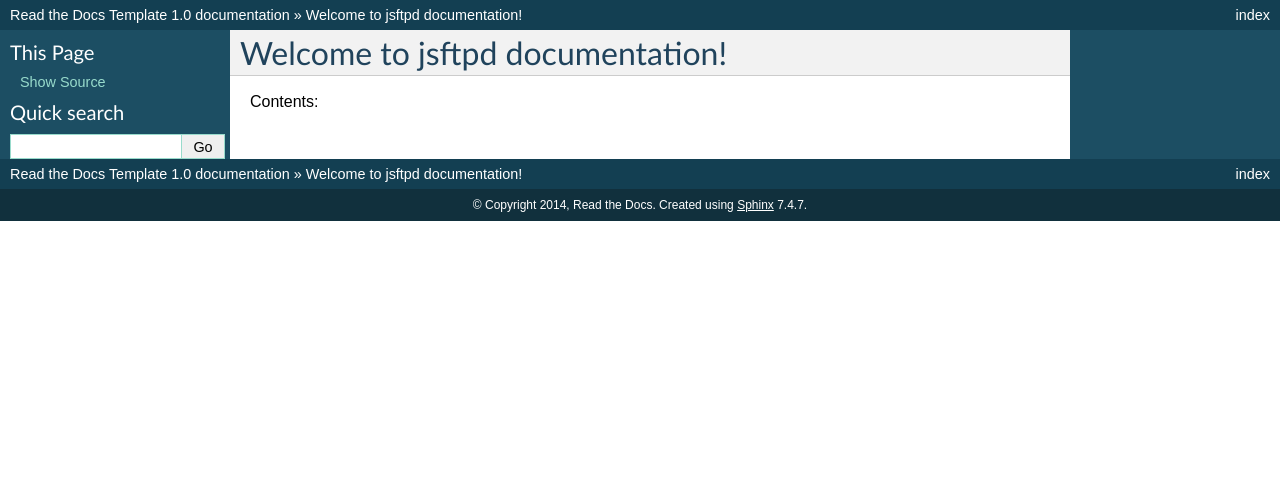
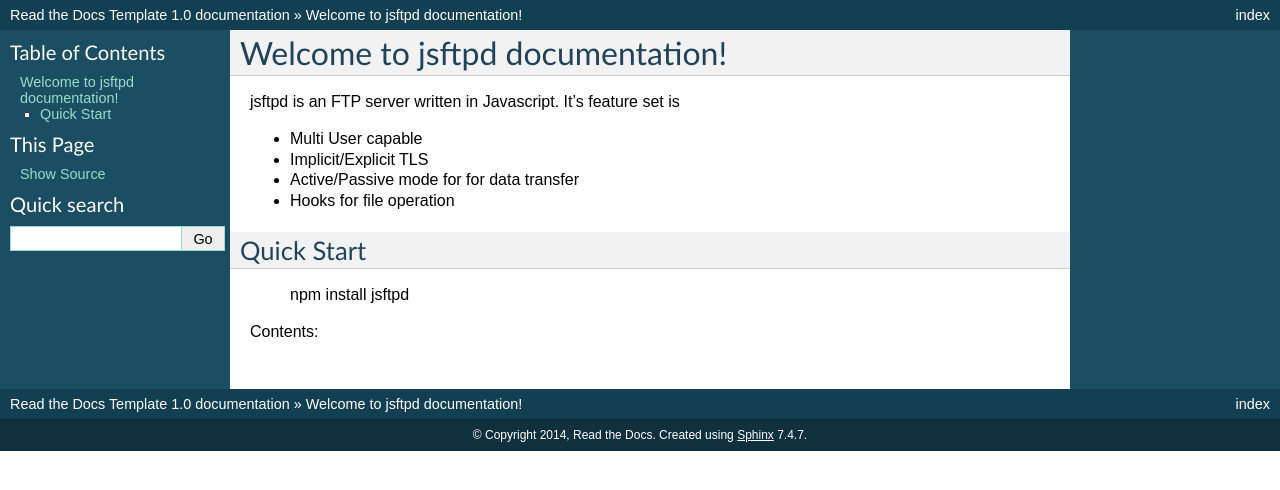
Before and after one commit to mailsvb/jsftpd, a Sphinx documentation site: the page built from docs/index.rst, in a window 1280 px wide. Shown: the top 490 px of the page. Built offline with Sphinx 7.4.7, drawn with Linux system fonts in a browser that asks for light colours.

Commit message:
update documentation

```diff
--- a/docs/index.rst
+++ b/docs/index.rst
@@ -1,5 +1,17 @@
 Welcome to jsftpd documentation!
-==================================================
+================================
+
+jsftpd is an FTP server written in Javascript. It's feature set is
+
+* Multi User capable
+* Implicit/Explicit TLS
+* Active/Passive mode for for data transfer
+* Hooks for file operation
+
+Quick Start
+-----------
+
+    npm install jsftpd
 
 Contents:
 
```
